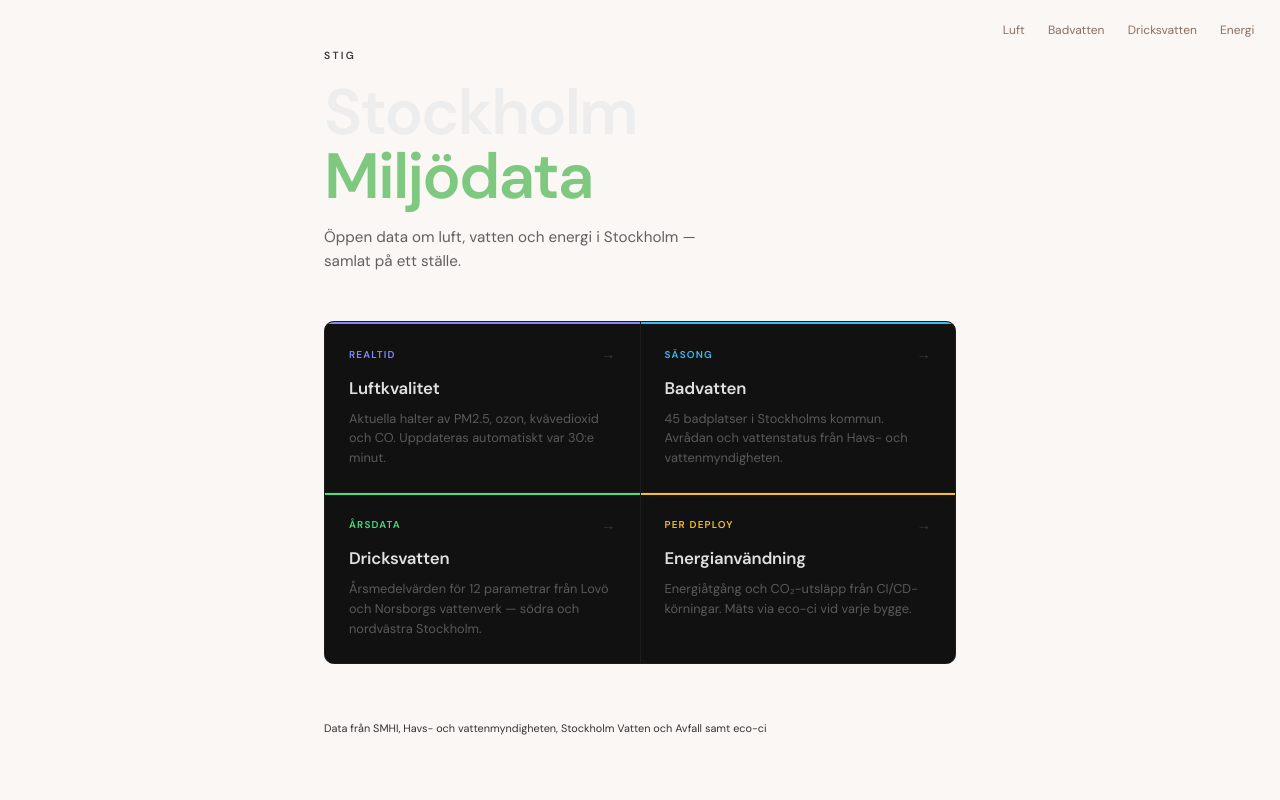
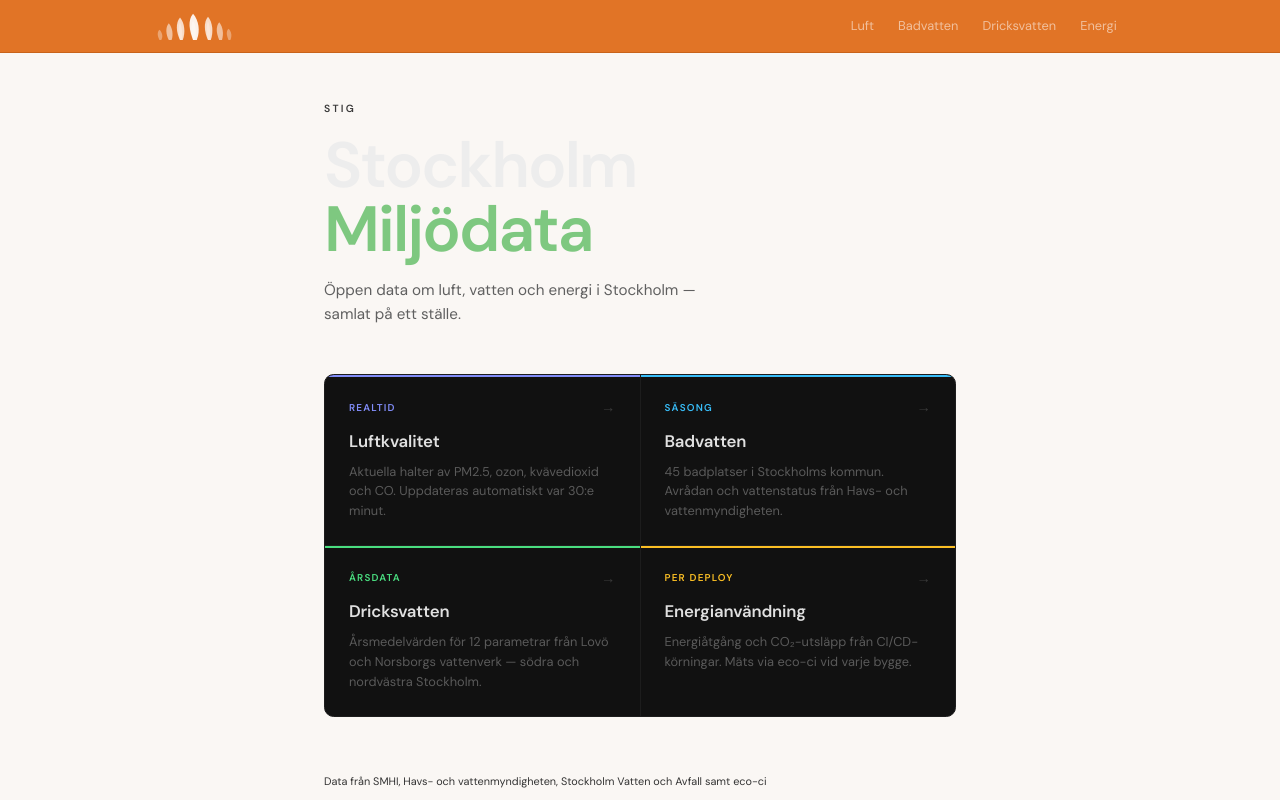
Before and after one commit to fransbernhard/stig, a Next.js app: page / in a window 1280 px wide. Built offline with nearby package versions, Linux system fonts and the light colour scheme.

Commit message:
Redesign nav with orange header, wide flame logo and underline hover

```diff
--- a/src/components/Nav/Nav.js
+++ b/src/components/Nav/Nav.js
@@ -11,11 +11,42 @@ const LINKS = [
     { href: '/energy', label: 'Energi' },
 ]
 
+function Logo() {
+    return (
+        <svg height="28" viewBox="0 0 90 30" fill="none" aria-hidden="true" style={{width:'auto'}}>
+            {/* outer edge flames — faint */}
+            <path d="M8 30 C6 26 5 22 8 19 C11 22 12 26 10 30Z" fill="currentColor" opacity="0.35"/>
+            <path d="M82 30 C80 25 79 21 82 18 C85 21 86 25 84 30Z" fill="currentColor" opacity="0.35"/>
+
+            {/* secondary flames */}
+            <path d="M18 30 C15 24 14 17 18 12 C22 17 23 24 21 30Z" fill="currentColor" opacity="0.55"/>
+            <path d="M72 30 C69 23 68 16 72 11 C76 16 77 23 75 30Z" fill="currentColor" opacity="0.55"/>
+
+            {/* mid flames */}
+            <path d="M30 30 C26 22 25 12 30 6 C35 12 36 22 33 30Z" fill="currentColor" opacity="0.75"/>
+            <path d="M60 30 C56 21 55 11 60 5 C65 11 66 21 63 30Z" fill="currentColor" opacity="0.75"/>
+
+            {/* tall main flames */}
+            <path d="M44 30 C40 20 38 9 44 2 C50 9 52 20 48 30Z" fill="currentColor" opacity="0.9"/>
+
+            {/* inner glow highlights */}
+            <path d="M44 30 C42 23 41 14 44 9 C47 14 48 23 46 30Z" fill="currentColor" opacity="0.35"/>
+            <path d="M30 30 C28 24 28 16 30 11 C32 16 33 24 32 30Z" fill="currentColor" opacity="0.3"/>
+            <path d="M60 30 C58 23 58 15 60 10 C62 15 63 23 62 30Z" fill="currentColor" opacity="0.3"/>
+        </svg>
+    )
+}
+
 export default function Nav() {
     const pathname = usePathname()
 
     return (
-        <nav className={s.Nav}>
+        <header className={s.Nav}>
+            <div className={s['Nav__Container']}>
+                <Link href="/" className={s['Nav__Logo']} aria-label="Hem">
+                    <Logo />
+                </Link>
+                <nav className={s['Nav__Links']}>
                     {LINKS.map(({ href, label }) => {
                         const active = pathname === href || (href !== '/' && pathname.startsWith(href))
                         return (
@@ -29,5 +60,7 @@ export default function Nav() {
                         )
                     })}
                 </nav>
+            </div>
+        </header>
     )
 }
--- a/src/components/Nav/Nav.module.scss
+++ b/src/components/Nav/Nav.module.scss
@@ -1,28 +1,81 @@
 @use '../../styles/includes' as *;
 
 .Nav {
-    position: fixed;
-    top: 1rem;
-    right: 1rem;
+    position: sticky;
+    top: 0;
+    z-index: 10;
+    background: #e17426;
+    border-bottom: 1px solid #c8631a;
+}
+
+.Nav__Container {
+    max-width: 1024px;
+    margin: 0 auto;
+    height: 52px;
+    padding: 0 1.5rem;
     display: flex;
-    gap: 0.25rem;
-    z-index: 10;
+    align-items: center;
+    justify-content: space-between;
+}
+
+.Nav__Logo {
+    display: flex;
+    align-items: center;
+    gap: 0.5rem;
+    color: #fff;
+    font-size: 0.68rem;
+    font-weight: 600;
+    letter-spacing: 0.18em;
+    text-transform: uppercase;
+    transition: opacity 0.15s;
+
+    &:hover {
+        opacity: 0.75;
+    }
+}
+
+.Nav__Links {
+    display: flex;
+    align-items: center;
+    gap: 0.1rem;
 }
 
 .Nav__Link {
-    font-size: 0.75rem;
-    color: $color-muted;
-    padding: 0.3rem 0.6rem;
-    border-radius: 0.5rem;
-    transition: color 0.15s, background 0.15s;
+    font-size: 0.8rem;
+    color: rgba(255, 255, 255, 0.55);
+    padding: 0.35rem 0.7rem;
+    border-radius: 0.4rem;
+    transition: color 0.2s;
+    position: relative;
+
+    &::after {
+        content: '';
+        position: absolute;
+        bottom: 2px;
+        left: 0.7rem;
+        right: 0.7rem;
+        height: 1.5px;
+        background: rgba(255, 255, 255, 0.9);
+        border-radius: 1px;
+        transform: scaleX(0);
+        transform-origin: center;
+        transition: transform 0.25s cubic-bezier(0.34, 1.56, 0.64, 1);
+    }
 
     &:hover {
-        color: var(--foreground);
-        background: rgba(156, 163, 175, 0.1);
+        color: #fff;
+
+        &::after {
+            transform: scaleX(1);
+        }
     }
 
     &--Active {
-        color: var(--foreground);
-        font-weight: 600;
+        color: #fff;
+        font-weight: 500;
+
+        &::after {
+            transform: scaleX(1);
+        }
     }
 }
```
Lines whose indentation alone changed are shown as unchanged.
